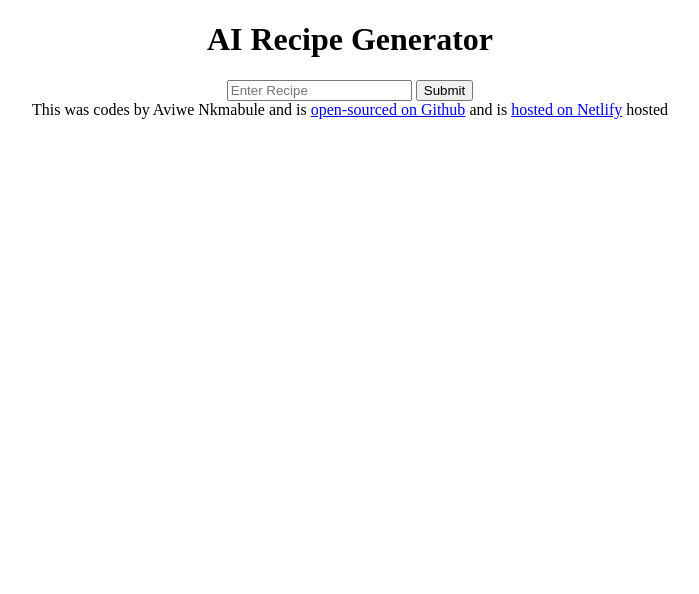
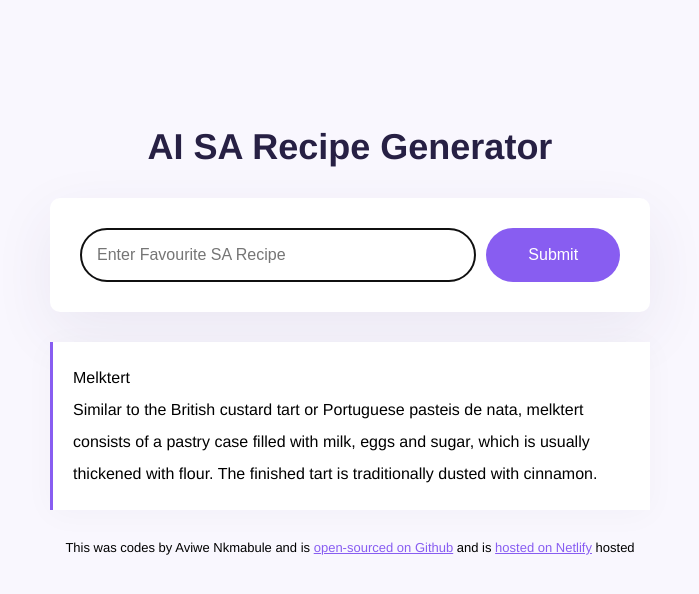
Before and after one commit to Aviwe-Nkambule/AI-generator, a plain HTML site: page index.html in a window 1280 px wide. Shown: the whole page, without its empty margins (290-989 px from the left). Drawn offline with Linux system fonts and the light colour scheme.

Commit message:
Added styling to CSS

```diff
--- a/index.html
+++ b/index.html
@@ -7,12 +7,27 @@
     <title>AI Recipe Generator</title>
   </head>
   <body>
-    <h1>AI Recipe Generator</h1>
+    <div class="container">
+      <h1>AI SA Recipe Generator</h1>
       <main>
         <form>
-        <input type="text" placeholder="Enter Recipe" />
-        <input type="submit" />
+          <input
+            type="text"
+            placeholder="Enter Favourite SA Recipe"
+            autofocus
+            required
+            autocomplete="off"
+            class="instructions" />
+          <input type="submit" class="submit-button" />
         </form>
+        <div class="recipe">
+          Melktert
+          <br />
+          Similar to the British custard tart or Portuguese pasteis de nata,
+          melktert consists of a pastry case filled with milk, eggs and sugar,
+          which is usually thickened with flour. The finished tart is
+          traditionally dusted with cinnamon.
+        </div>
       </main>
 
       <footer>
@@ -26,6 +41,7 @@
         >
         hosted
       </footer>
+    </div>
     <script src="src/index.js"></script>
   </body>
 </html>
--- a/src/style.css
+++ b/src/style.css
@@ -1,3 +1,70 @@
 body {
+  background-color: #f9f7fe;
+  font-family: Helvetica, Arial, sans-serif;
+}
+
+a {
+  color: #885df1;
+}
+
+.container {
+  margin: 120px auto;
+  max-width: 600px;
+}
+
+header {
+  margin-bottom: 30px;
+}
+
+h1 {
   text-align: center;
+  font-weight: 800;
+  font-size: 36px;
+  line-height: 1.5;
+  color: #272044;
 }
+
+form {
+  padding: 30px;
+  background-color: white;
+  box-shadow: 0px 20px 60px rgba(65, 50, 100, 0.08);
+  border-radius: 10px;
+  display: flex;
+  margin-bottom: 30px;
+}
+
+.instructions {
+  padding: 16px;
+  border: 1px solid rgba(39, 33, 66, 0.5);
+  width: 80%;
+  font-size: 16px;
+  border-radius: 50px;
+  line-height: 20px;
+  color: #272044;
+}
+
+.submit-button {
+  margin-left: 10px;
+  background: #885df1;
+  color: white;
+  border: none;
+  width: 150px;
+  font-size: 16px;
+  border-radius: 50px;
+  padding: 14px 24px;
+}
+
+.recipe {
+  font-size: 16px;
+  background-color: #fff;
+  padding: 20px;
+  line-height: 2;
+  border-left: 3px solid #885df1;
+  box-shadow: 0px 4px 30px 0px rgba(39, 33, 66, 0.03);
+}
+
+footer {
+  text-align: center;
+  font-size: 13px;
+  margin-top: 30px;
+}
```
Lines whose indentation alone changed are shown as unchanged.
